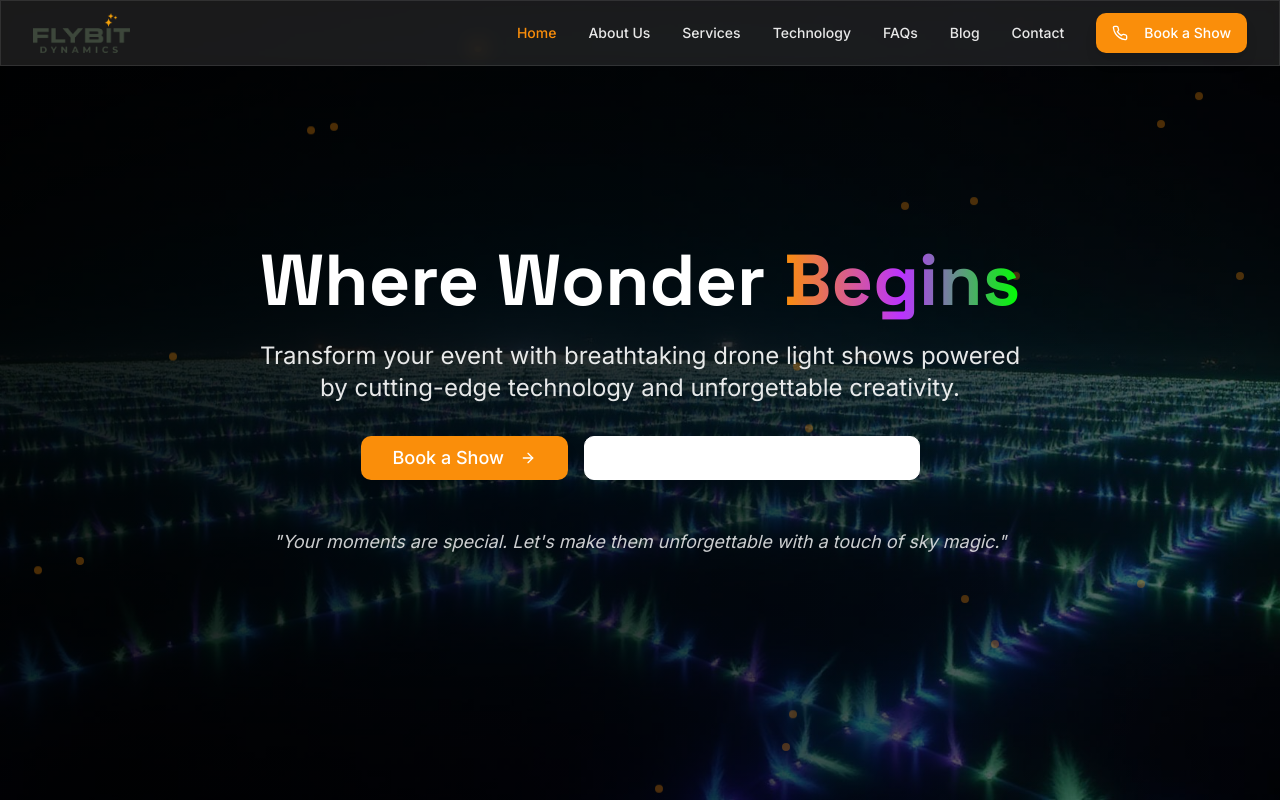
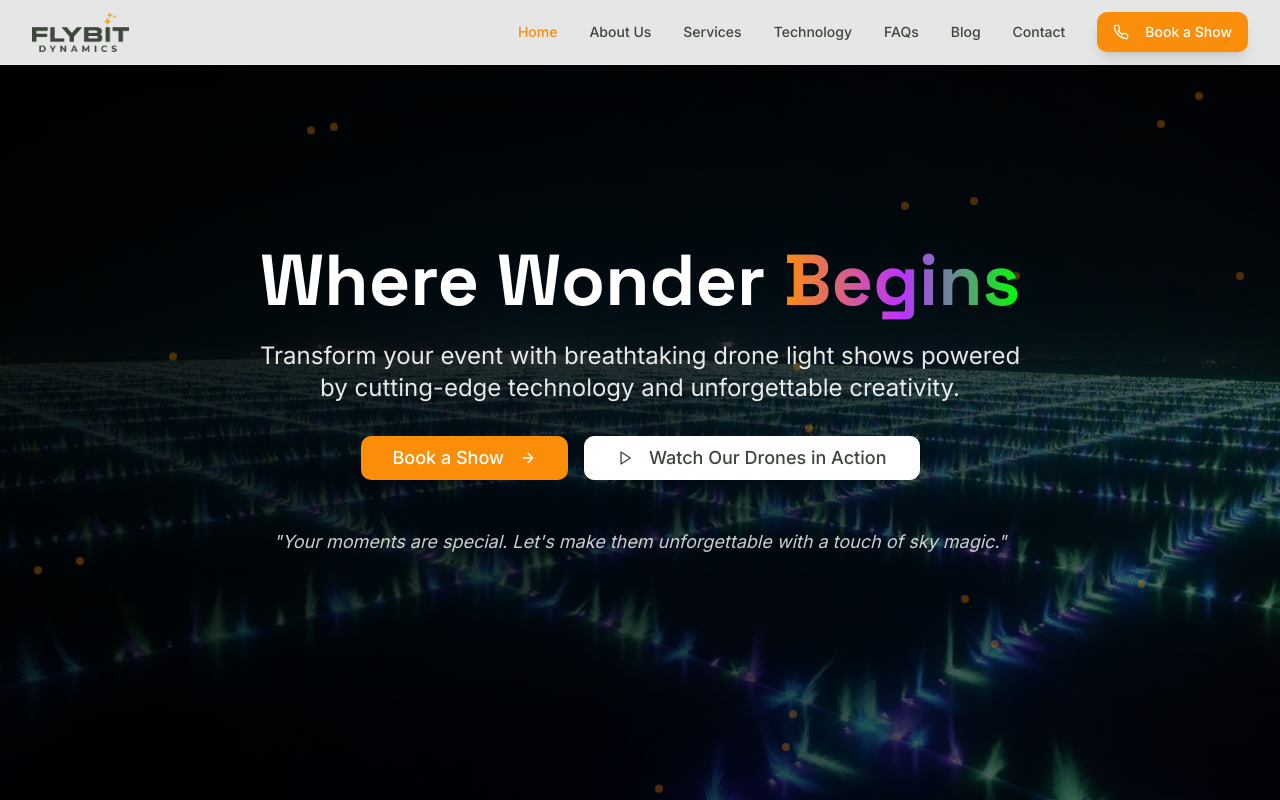
Before and after one commit to Himanshusinh/flybitdynamics1, a React (Vite) app: page / in a window 1280 px wide. Shown: the top 800 px of the page. Built offline with nearby package versions, Linux system fonts and the light colour scheme.

Commit message:
Fix: Navigation and button styling
- Ensures all pages open at the top when navigating via footer links.
- Improves main menu visibility by changing text color and background.
- Updates button text colors and hover effects across the site.

```diff
--- a/src/components/layout/footer.tsx
+++ b/src/components/layout/footer.tsx
@@ -67,6 +67,7 @@ export function Footer() {
                 <li key={item.name}>
                   <Link
                     to={item.href}
+                    onClick={() => window.scrollTo(0, 0)}
                     className="text-secondary-foreground/80 hover:text-primary transition-colors"
                   >
                     {item.name}
@@ -83,6 +84,7 @@ export function Footer() {
                 <li key={item.name}>
                   <Link
                     to={item.href}
+                    onClick={() => window.scrollTo(0, 0)}
                     className="text-secondary-foreground/80 hover:text-primary transition-colors"
                   >
                     {item.name}
@@ -99,6 +101,7 @@ export function Footer() {
                 <li key={item.name}>
                   <Link
                     to={item.href}
+                    onClick={() => window.scrollTo(0, 0)}
                     className="text-secondary-foreground/80 hover:text-primary transition-colors"
                   >
                     {item.name}
--- a/src/components/ui/navigation.tsx
+++ b/src/components/ui/navigation.tsx
@@ -26,7 +26,7 @@ export function Navigation() {
   };
 
   return (
-    <nav className="fixed top-0 w-full z-50 nav-glass">
+    <nav className="fixed top-0 w-full z-50 bg-white/90 backdrop-blur-md border-b border-white/20">
       <div className="max-w-7xl mx-auto px-4 sm:px-6 lg:px-8">
         <div className="flex justify-between items-center h-16">
           {/* Logo */}
@@ -42,10 +42,10 @@ export function Navigation() {
                 to={item.href}
                 onClick={() => window.scrollTo(0, 0)}
                 className={cn(
-                  "text-sm font-medium transition-colors hover:text-primary",
+                  "text-sm font-medium transition-colors",
                   isActive(item.href)
                     ? "text-primary"
-                    : "text-white/90"
+                    : "text-[#3D473B] hover:text-primary"
                 )}
               >
                 {item.name}
@@ -63,7 +63,7 @@ export function Navigation() {
               variant="ghost"
               size="sm"
               onClick={() => setIsOpen(!isOpen)}
-              className="text-white"
+              className="text-[#3D473B]"
             >
               {isOpen ? <X className="h-6 w-6" /> : <Menu className="h-6 w-6" />}
             </Button>
@@ -83,10 +83,10 @@ export function Navigation() {
                     window.scrollTo(0, 0);
                   }}
                   className={cn(
-                    "block px-3 py-2 text-base font-medium transition-colors hover:text-primary",
+                    "block px-3 py-2 text-base font-medium transition-colors",
                     isActive(item.href)
                       ? "text-primary"
-                      : "text-white/90"
+                      : "text-[#3D473B] hover:text-primary"
                   )}
                 >
                   {item.name}
--- a/src/pages/Contact.tsx
+++ b/src/pages/Contact.tsx
@@ -349,7 +349,7 @@ export default function Contact() {
               <Phone className="mr-2 w-5 h-5" />
               Call Now: +91 9664612798
             </Button>
-            <Button size="lg" variant="outline" className="text-white border-white hover:bg-white hover:text-black text-lg px-8 py-4">
+            <Button size="lg" variant="outline" className="text-[#3D473B] border-white bg-white hover:bg-primary hover:text-white text-lg px-8 py-4">
               <MessageCircle className="mr-2 w-5 h-5" />
               WhatsApp Us
             </Button>
--- a/src/pages/Home.tsx
+++ b/src/pages/Home.tsx
@@ -62,7 +62,7 @@ export default function Home() {
             <Button
               variant="outline"
               size="lg"
-              className="text-white border-white hover:bg-white hover:text-black text-lg px-8 py-4"
+              className="text-[#3D473B] border-white bg-white hover:bg-primary hover:text-white text-lg px-8 py-4"
             >
               <Play className="mr-2 w-5 h-5" />
               Watch Our Drones in Action
@@ -197,7 +197,7 @@ export default function Home() {
             <Button size="lg" variant="secondary" className="text-lg px-8 py-4">
               Get a Quote <ArrowRight className="ml-2 w-5 h-5" />
             </Button>
-            <Button size="lg" variant="outline" className="text-white border-white hover:bg-white hover:text-black text-lg px-8 py-4">
+            <Button size="lg" variant="outline" className="text-[#3D473B] border-white bg-white hover:bg-primary hover:text-white text-lg px-8 py-4">
               <Users className="mr-2 w-5 h-5" />
               Schedule a Call
             </Button>
--- a/src/pages/Services.tsx
+++ b/src/pages/Services.tsx
@@ -283,7 +283,7 @@ export default function Services() {
                 Get Custom Quote <ArrowRight className="ml-2 w-5 h-5" />
               </Button>
             </Link>
-            <Button size="lg" variant="outline" className="text-white border-white hover:bg-white hover:text-black text-lg px-8 py-4">
+            <Button size="lg" variant="outline" className="text-[#3D473B] border-white bg-white hover:bg-primary hover:text-white text-lg px-8 py-4">
               Schedule Consultation
             </Button>
           </div>
--- a/src/pages/Technology.tsx
+++ b/src/pages/Technology.tsx
@@ -291,7 +291,7 @@ export default function Technology() {
             <Button size="lg" variant="secondary" className="text-lg px-8 py-4">
               Technical Partnership <ArrowRight className="ml-2 w-5 h-5" />
             </Button>
-            <Button size="lg" variant="outline" className="text-white border-white hover:bg-white hover:text-black text-lg px-8 py-4">
+            <Button size="lg" variant="outline" className="text-[#3D473B] border-white bg-white hover:bg-primary hover:text-white text-lg px-8 py-4">
               <Map className="mr-2 w-5 h-5" />
               View Our Capabilities
             </Button>
```
